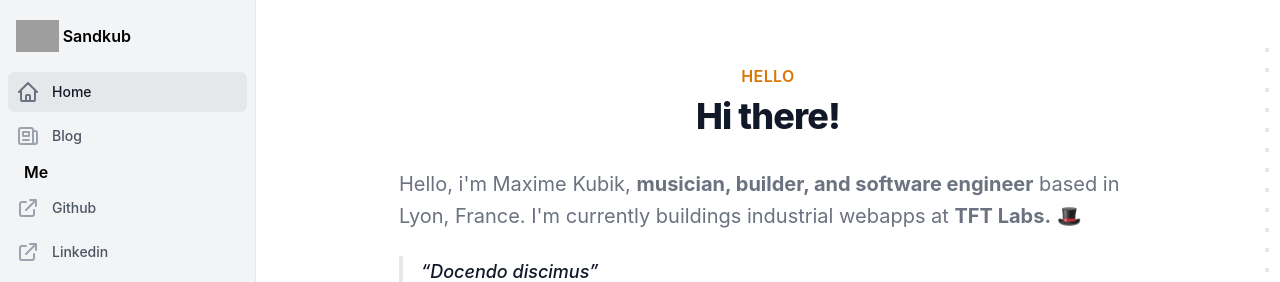
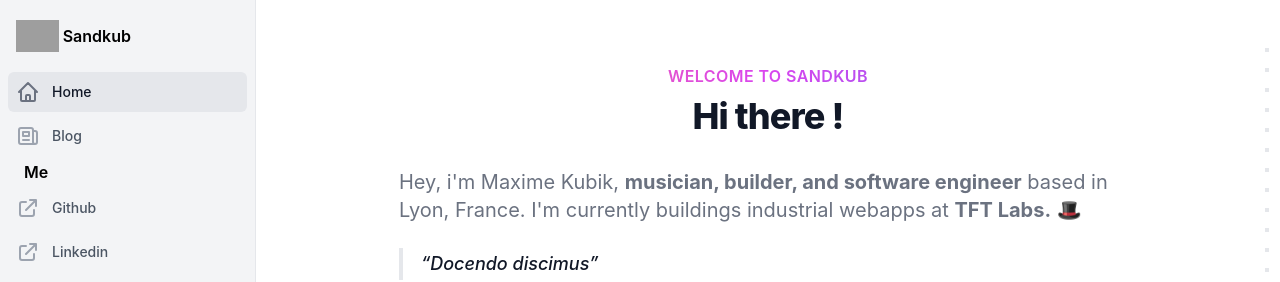
Before and after one commit to mkubdev/Sandkub, a Next.js app: page / in a window 1280 px wide. Shown: the top 282 px of the page. Built offline with nearby package versions, Linux system fonts and the light colour scheme; grey boxes are pictures that could not be loaded.

Commit message:
update: add gradient title

```diff
--- a/components/Home/Intro.js
+++ b/components/Home/Intro.js
@@ -71,15 +71,15 @@
       <div className="relative px-4 sm:px-6 lg:px-16">
         <div className="text-lg max-w-prose mx-auto">
           <h1>
-            <span className="block text-base text-center text-amber-600 font-semibold tracking-wide uppercase">
-              Hello
+            <span className="block text-base text-center text-transparent bg-clip-text bg-gradient-to-r from-rose-400 via-fuchsia-500 to-indigo-500 font-semibold tracking-wide uppercase">
+              Welcome to Sandkub
             </span>
             <span className="mt-2 block text-3xl text-center leading-8 font-extrabold tracking-tight text-gray-900 sm:text-4xl">
-              Hi there!
+              Hi there !
             </span>
           </h1>
-          <p className="mt-8 text-xl text-gray-500 leading-8">
-            Hello, i&apos;m Maxime Kubik, <strong>musician, builder, and software engineer</strong> based in Lyon, France.
+          <p className="mt-8 text-md text-gray-500 leading-8 lg:text-xl">
+            Hey, i&apos;m Maxime Kubik, <strong>musician, builder, and software engineer</strong> based in Lyon, France.
             I&apos;m currently buildings industrial webapps at <strong>TFT Labs.</strong> 🎩
           </p>
         </div>
@@ -103,6 +103,22 @@
             />
             <figcaption>22/03/2022 - David Bowie</figcaption>
           </figure>
+
+          <button
+
+        className="flex items-center px-3 py-2 mt-8 text-sm font-medium text-white transition transform bg-black rounded-full backface-visibility-hidden active:bg-opacity-40 hover:scale-105 hover:bg-opacity-30 focus:outline-none bg-opacity-20"
+      >
+        <svg viewBox="0 0 20 20" fill="none" className="w-5 h-5 opacity-70">
+          <path
+            d="M14.9497 14.9498C12.2161 17.6835 7.78392 17.6835 5.05025 14.9498C2.31658 12.2162 2.31658 7.784 5.05025 5.05033C7.78392 2.31666 12.2161 2.31666 14.9497 5.05033C15.5333 5.63385 15.9922 6.29475 16.3266 7M16.9497 2L17 7H16.3266M12 7L16.3266 7"
+            stroke="currentColor"
+            strokeWidth="1.5"
+          />
+        </svg>
+
+        <span className="ml-3">Click to transition</span>
+      </button>
+
         </div>
       </div>
     </div>
```
